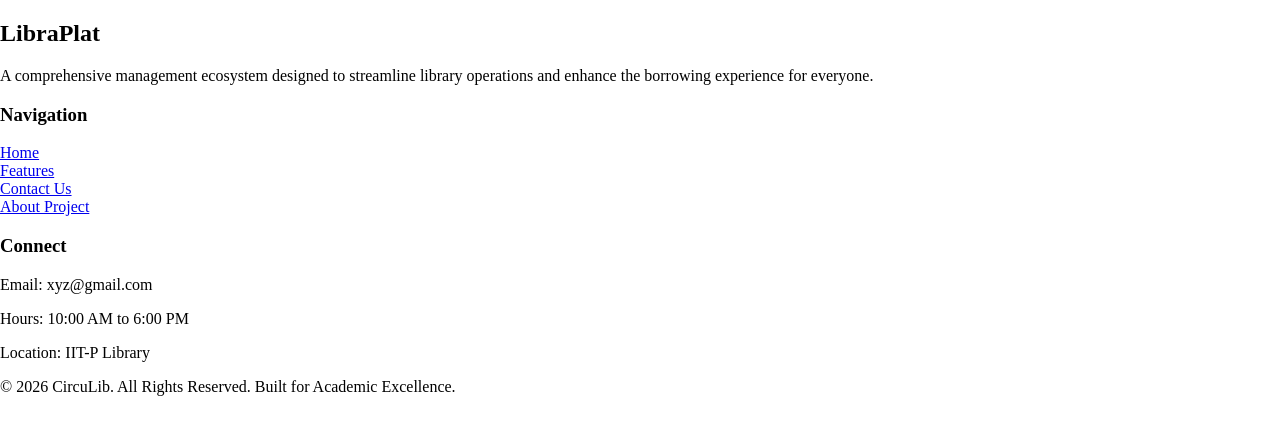
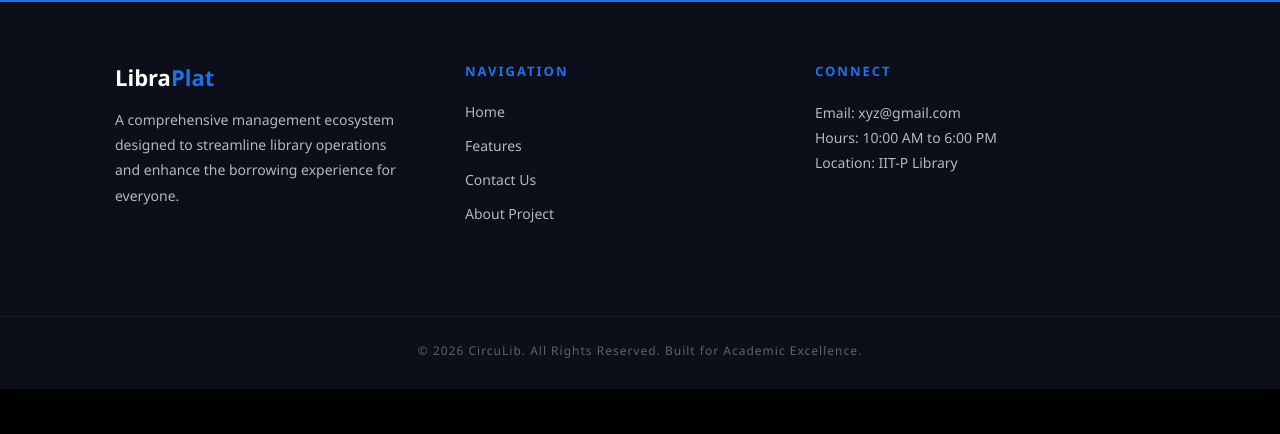
Before and after one commit to isAkshit/Capstone-project, a plain HTML site: page Circulib/circulib.html in a window 1280 px wide. Drawn offline with Linux system fonts and the light colour scheme; files that its build step writes are made by us from their sources.

Commit message:
Update circulib.html

```diff
--- a/Circulib/circulib.html
+++ b/Circulib/circulib.html
@@ -4,7 +4,7 @@
     <meta charset="UTF-8">
     <meta name="viewport" content="width=device-width, initial-scale=1.0">
     <title>CircuLib - Professional Footer</title>
-    <link rel="stylesheet" href="style.css">
+    <link rel="stylesheet" href="../Circustyle.css">
 </head>
 <body>
 
```
